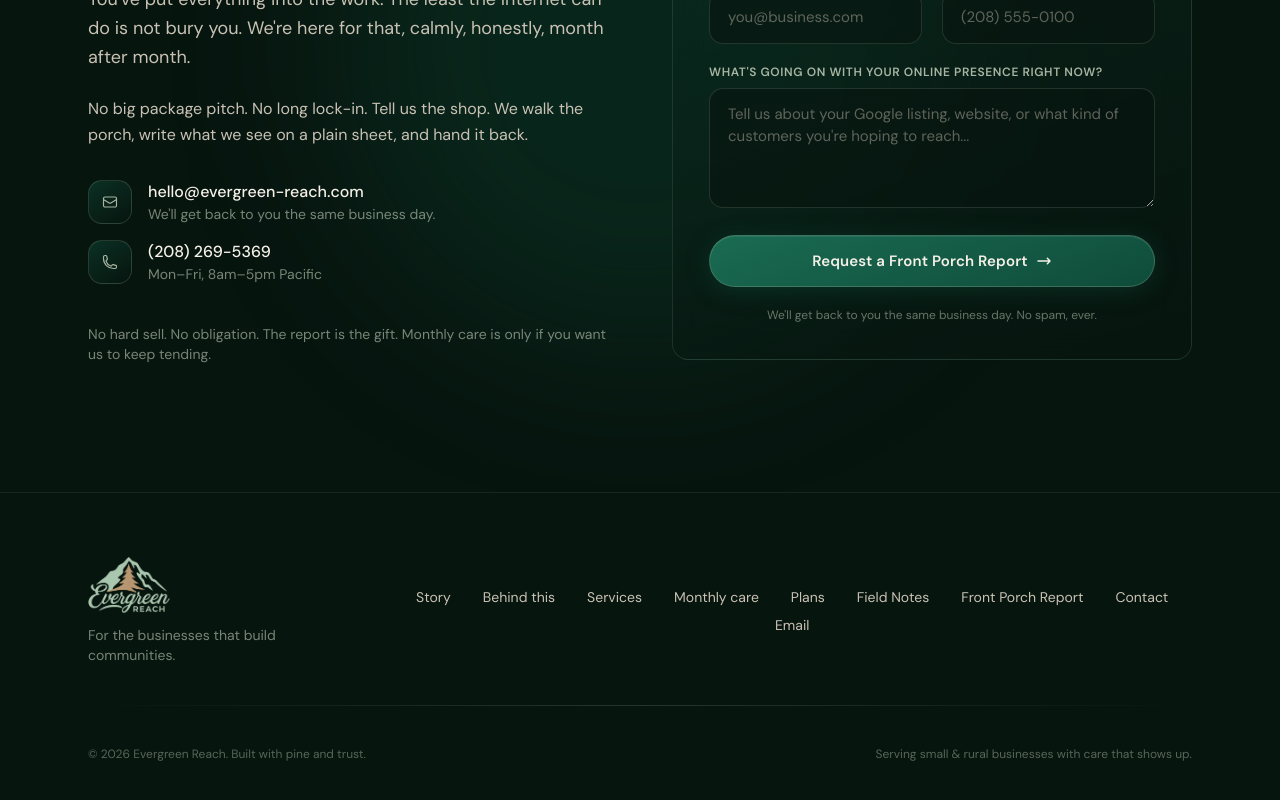
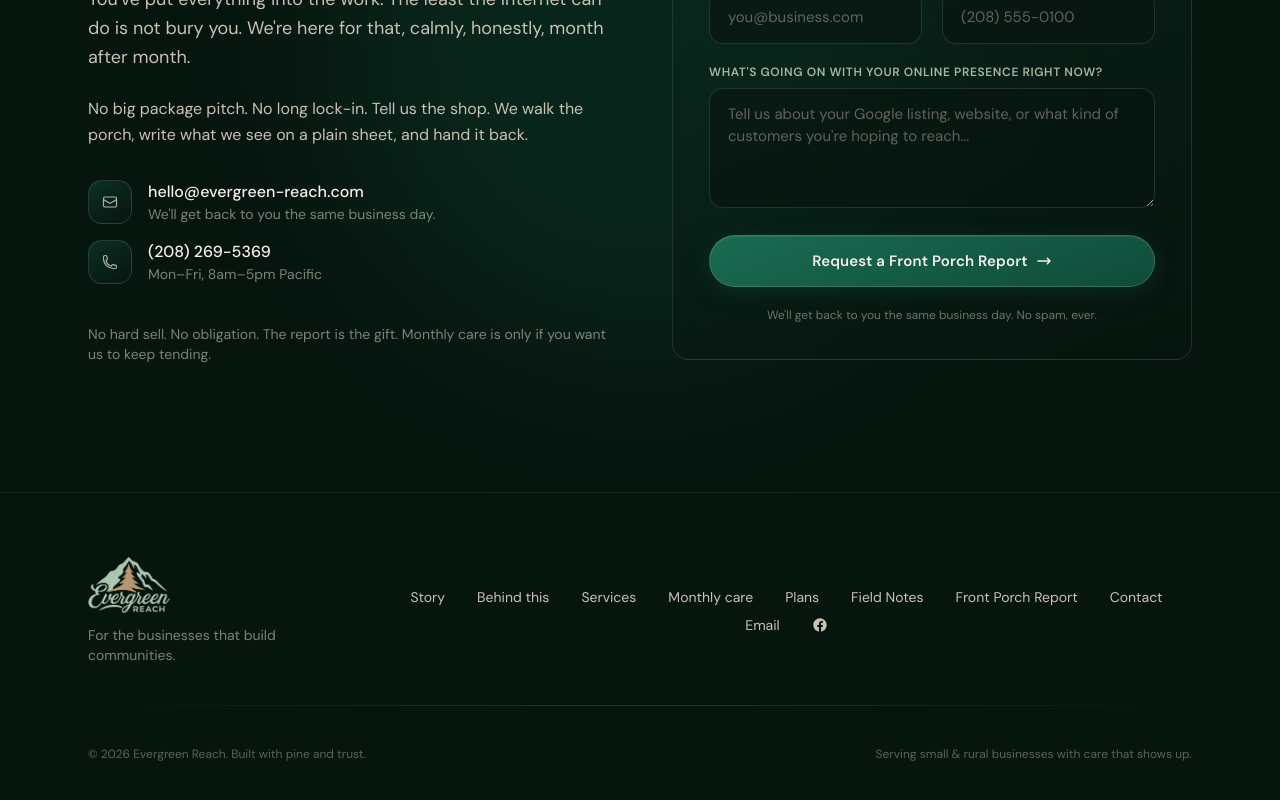
Before and after one commit to dpuzel/evergreen-reach-next, a Next.js app: page / in a window 1280 px wide. Shown: the part 6511-7311 px from the top of the page. Built offline with nearby package versions, Linux system fonts and the light colour scheme.

Commit message:
Footer: quiet Facebook icon next to Email
Numeric Page link, new tab, muted like the rest of the footer. No Follow us button while the Page is still empty.

```diff
--- a/src/components/Footer.tsx
+++ b/src/components/Footer.tsx
@@ -1,5 +1,6 @@
 import Image from "next/image";
 import Link from "next/link";
+import { IconFacebook } from "@/components/Icons";
 import { site } from "@/lib/site";
 
 export function Footer() {
@@ -53,6 +54,15 @@ export function Footer() {
             >
               Email
             </a>
+            <a
+              href={site.facebook}
+              target="_blank"
+              rel="noopener noreferrer"
+              className="inline-flex items-center transition-colors hover:text-cream"
+              aria-label="Facebook"
+            >
+              <IconFacebook />
+            </a>
           </div>
         </div>
 
--- a/src/components/Icons.tsx
+++ b/src/components/Icons.tsx
@@ -65,6 +65,14 @@ export function IconPhone({ className = "w-4 h-4" }: IconProps) {
   );
 }
 
+export function IconFacebook({ className = "w-4 h-4" }: IconProps) {
+  return (
+    <svg className={className} viewBox="0 0 24 24" fill="currentColor" aria-hidden>
+      <path d="M22 12.06C22 6.51 17.52 2 12 2S2 6.51 2 12.06c0 5.02 3.66 9.18 8.44 9.94v-7.03H7.9v-2.91h2.54V9.84c0-2.5 1.49-3.89 3.78-3.89 1.09 0 2.24.2 2.24.2v2.46h-1.26c-1.24 0-1.63.77-1.63 1.56v1.88h2.78l-.44 2.91h-2.34V22c4.78-.76 8.44-4.92 8.44-9.94z" />
+    </svg>
+  );
+}
+
 export function IconArrowRight({ className = "w-4 h-4" }: IconProps) {
   return (
     <svg className={className} fill="none" viewBox="0 0 24 24" stroke="currentColor" strokeWidth={2.25} aria-hidden>
--- a/src/lib/site.ts
+++ b/src/lib/site.ts
@@ -5,6 +5,7 @@ export const site = {
   tagline: "For the businesses that build communities.",
   url: "https://www.evergreen-reach.com",
   email: "hello@evergreen-reach.com",
+  facebook: "https://www.facebook.com/profile.php?id=61595454471213",
   phone: "(208) 269-5369",
   phoneHref: "tel:2082695369",
   hours: "Mon–Fri, 8am–5pm Pacific",
```
